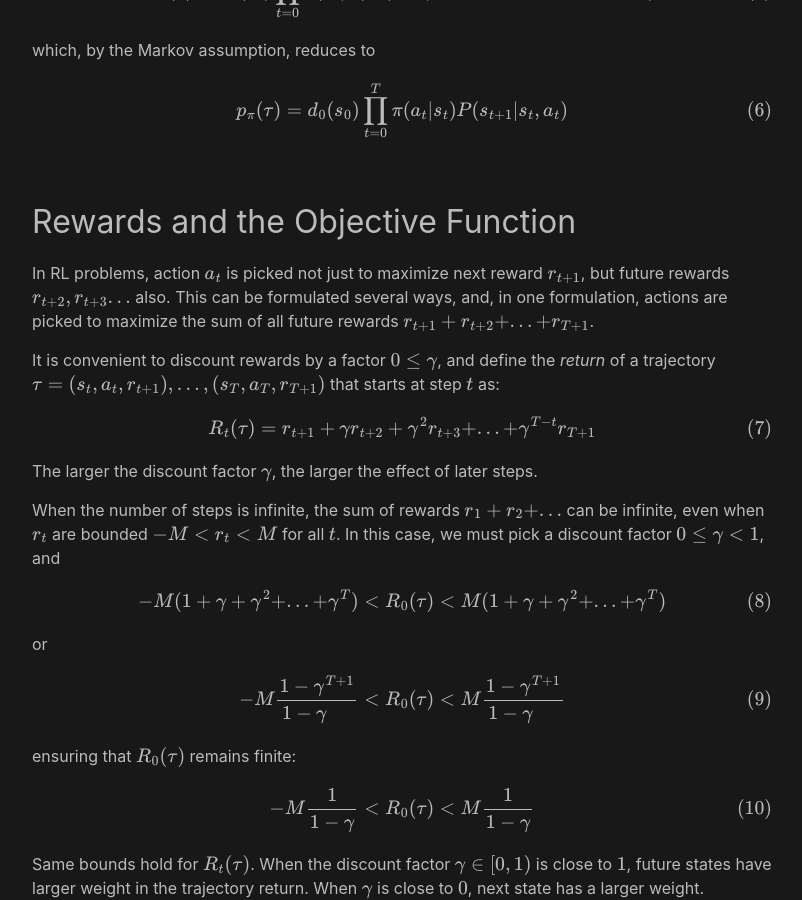
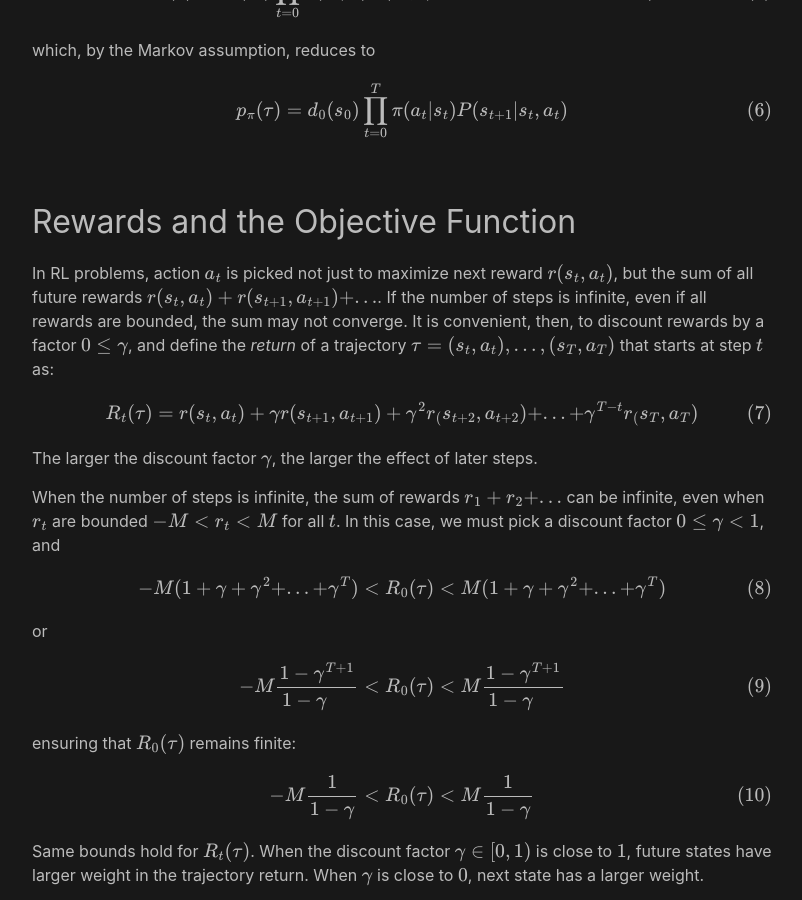
Before and after one commit to analytiq-hub/sigagent.github.io, a Jekyll site: the page built from machine_learning/_posts/2021-01-22-reinforce.md, in a window 1280 px wide and 900 px high, scrolled down 3313 px. Shown: the whole window, without its empty margins (238-1040 px from the left). Built offline with Jekyll 4.4.1, drawn with Linux system fonts in a browser that asks for light colours; formulas are drawn with MathJax 3; a script that is not in the unit is left out.

Commit message:
*** empty log message ***

```diff
--- a/machine_learning/_posts/2021-01-22-reinforce.md
+++ b/machine_learning/_posts/2021-01-22-reinforce.md
@@ -108,13 +108,11 @@ $$
 
 ## Rewards and the Objective Function
 
-In RL problems, action $$a_t$$ is picked not just to maximize next reward $r_{t+1}$, but future rewards $$r_{t+2}, r_{t+3} ...$$ also. This can be formulated several ways, and, in one formulation, actions are picked to maximize the sum of all future rewards $$r_{t+1} + r_{t+2} + ... + r_{T+1}$$.
-
-It is convenient to discount rewards by a factor $$0 \le \gamma$$, and define the *return* of a trajectory $$\tau = (s_t, a_t, r_{t+1}), ... , (s_T, a_T, r_{T+1})$$ that starts at step $$t$$ as:
+In RL problems, action $$a_t$$ is picked not just to maximize next reward $r(s_t, a_t)$, but the sum of all future rewards $$r(s_{t}, a_{t}) + r(s_{t+1}, a_{t+1}) + ...$$. If the number of steps is infinite, even if all rewards are bounded, the sum may not converge. It is convenient, then, to discount rewards by a factor $$0 \le \gamma$$, and define the *return* of a trajectory $$\tau = (s_t, a_t), ... , (s_T, a_T)$$ that starts at step $$t$$ as:
 
 $$
 \begin{equation} \label{eq:traj_return}
-R_t(\tau) = r_{t+1} + {\gamma}r_{t+2} + {\gamma^2}r_{t+3} + ... + {\gamma^{T-t}}r_{T+1}
+R_t(\tau) = r(s_{t}, a_{t}) + {\gamma}r(s_{t+1}, a_{t+1}) + {\gamma^2}r_(s_{t+2}, a_{t+2}) + ... + {\gamma^{T-t}}r_(s_{T}, a_{T})
 \end{equation}
 $$
 
```
